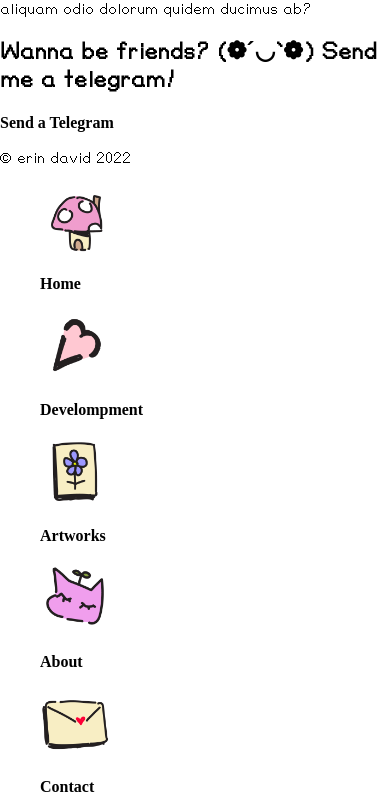
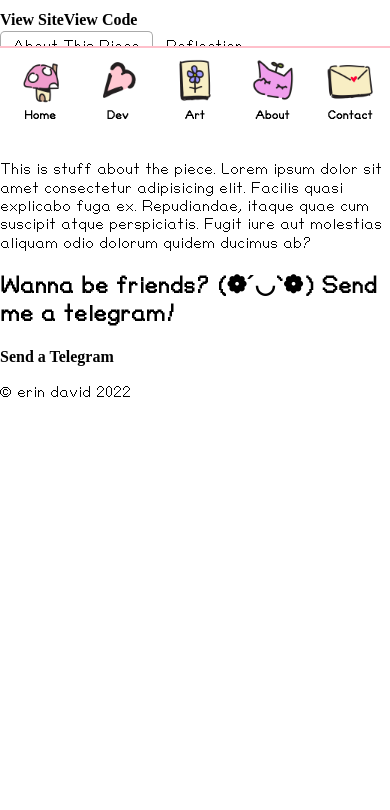
Before and after one commit to erindavid03/portfolio-site, a React (Create React App) app: page /development/1 in a window 390 px wide. Shown: the part 708-1518 px from the top of the page. After the commit the page ends 1126 px from the top, so only its background shows below. Built offline with nearby package versions, Linux system fonts and the light colour scheme.

Commit message:
add main mobile nav styles

```diff
--- a/src/components/MobileNav.js
+++ b/src/components/MobileNav.js
@@ -20,13 +20,13 @@ function MobileNav() {
                 <li>
                     <NavLink to="/development">
                         <img src={`${CodeIcon}`} alt= 'link to development page'/>
-                        <p>Develompment</p>
+                        <p>Dev</p>
                     </NavLink>
                 </li>
                 <li>
                     <NavLink to='/artworks'>
                          <img src={`${ArtIcon}`} alt= 'link to artworks page'/>
-                        <p>Artworks</p>
+                        <p>Art</p>
                     </NavLink>
                 </li>
                 <li>
--- a/src/styles/base/_general.scss
+++ b/src/styles/base/_general.scss
@@ -26,7 +26,4 @@ body{
         list-style: none;
     }
 
-    img{
-        width: 20%;
-    }
 }
--- /dev/null
+++ b/src/styles/components/_mobileNav.scss
@@ -0,0 +1,34 @@
+@use '../base/variables' as *;
+
+.mobile-nav{
+    border-top: solid 2px $border-colors;
+    position: fixed;
+    z-index: 3;
+    bottom: 0;
+    right: 0;
+    left: 0;
+    background-color: $main-color;
+
+    ul{
+        padding: .5rem 1rem;
+        margin: 0 auto;
+        display: flex;
+        justify-content: space-between;
+        text-align: center;
+        line-height: 0;
+        max-width: 26.5rem;
+    }
+
+    a{
+        font-family: $font-body;
+        font-size: .75rem;
+
+        img{
+            width: 3rem;
+        }
+    }
+
+    @media(min-width: $tablet){
+        display: none;
+    }
+}
--- a/src/styles/styles.scss
+++ b/src/styles/styles.scss
@@ -1,3 +1,6 @@
 // base styles
 @use './base/normalize';
 @use './base/general';
+
+// nav styles here
+@use './components/mobileNav';
```
